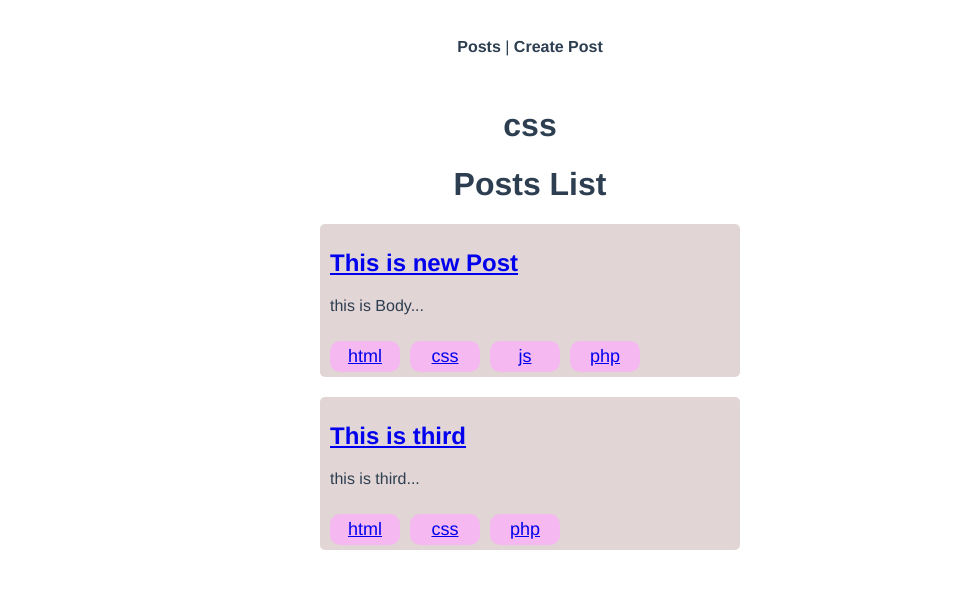
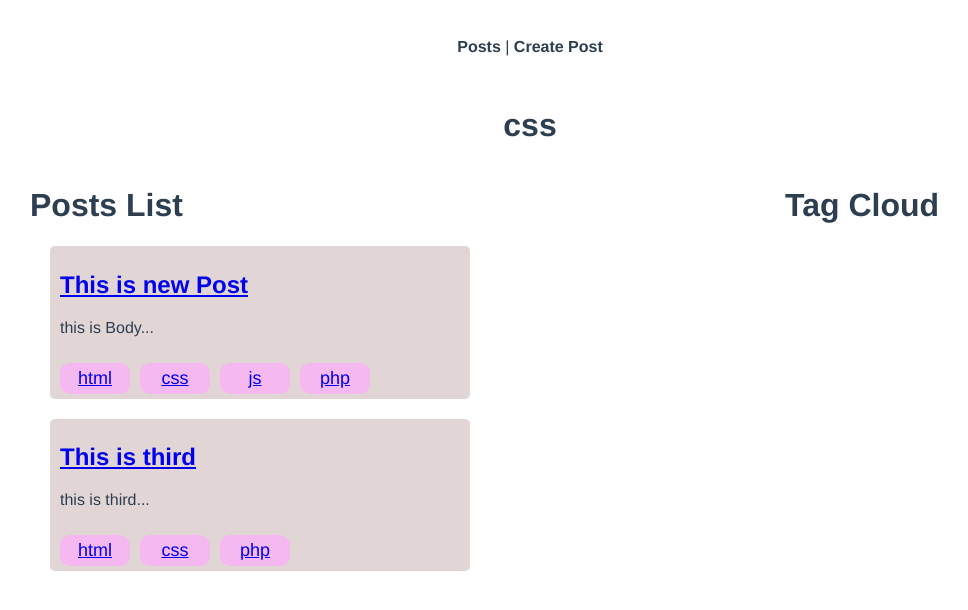
Before and after one commit to r1d3rzz/composition-api, a Vue app: page /post/tags/css in a window 1280 px wide. Shown: the top 610 px of the page, without its empty margins (110-1078 px from the left). Built offline with nearby package versions, Linux system fonts and the light colour scheme; data requests are answered from the project's data file.

Commit message:
create tagCloud ui

```diff
--- a/src/components/PostLists.vue
+++ b/src/components/PostLists.vue
@@ -22,7 +22,7 @@
   border-radius: 5px;
   margin: 10px 0;
   max-width: 400px;
-  margin: 20px auto;
+  margin: 20px;
   text-align: start;
 }
 </style>
--- /dev/null
+++ b/src/components/TagCloud.vue
@@ -0,0 +1,10 @@
+<template>
+  <h1>Tag Cloud</h1>
+</template>
+
+<script>
+export default {};
+</script>
+
+<style>
+</style>
--- a/src/views/HomeView.vue
+++ b/src/views/HomeView.vue
@@ -3,8 +3,13 @@
     <div v-if="error">
       {{ error }}
     </div>
-    <div v-if="posts.length > 0">
-      <PostLists :posts="posts" />
+    <div v-if="posts.length > 0" class="layout">
+      <div>
+        <PostLists :posts="posts" />
+      </div>
+      <div>
+        <TagCloud></TagCloud>
+      </div>
     </div>
     <div v-else>
       <LoadingSpinner />
@@ -13,6 +18,7 @@
 </template>
 
 <script>
+import TagCloud from "../components/TagCloud";
 import LoadingSpinner from "../components/LoadingSpinner";
 import PostLists from "../components/PostLists";
 import getPosts from "../composable/getPosts";
@@ -20,6 +26,7 @@
 import { ref } from "@vue/reactivity";
 export default {
   components: {
+    TagCloud,
     LoadingSpinner,
     PostLists,
   },
@@ -35,8 +42,13 @@
 
 <style>
 .home {
-  max-width: 600px;
+  max-width: 1000px;
   text-align: start;
   margin: 0 auto;
 }
+.layout {
+  display: grid;
+  grid-template-columns: 3fr 1fr;
+  gap: 20px;
+}
 </style>
--- a/src/views/PostTag.vue
+++ b/src/views/PostTag.vue
@@ -5,19 +5,28 @@
     <h3>{{ error }}</h3>
   </div>
 
-  <div v-if="posts.length">
-    <PostLists :posts="postsFilter"></PostLists>
+  <div v-if="posts.length" class="layout tag">
+    <div>
+      <PostLists :posts="postsFilter"></PostLists>
+    </div>
+    <div>
+      <TagCloud></TagCloud>
+    </div>
   </div>
 
   <div v-else>loading...</div>
 </template>
 
 <script>
+import TagCloud from "../components/TagCloud";
 import PostLists from "../components/PostLists";
 import { computed } from "@vue/runtime-core";
 import getPosts from "../composable/getPosts";
 export default {
-  components: { PostLists },
+  components: {
+    TagCloud,
+    PostLists,
+  },
   props: ["tag"],
   setup(prop) {
     let { posts, error, load } = getPosts();
@@ -36,4 +45,9 @@
 </script>
 
 <style>
+.tag {
+  max-width: 1000px;
+  margin: 0 auto;
+  text-align: start;
+}
 </style>
```
